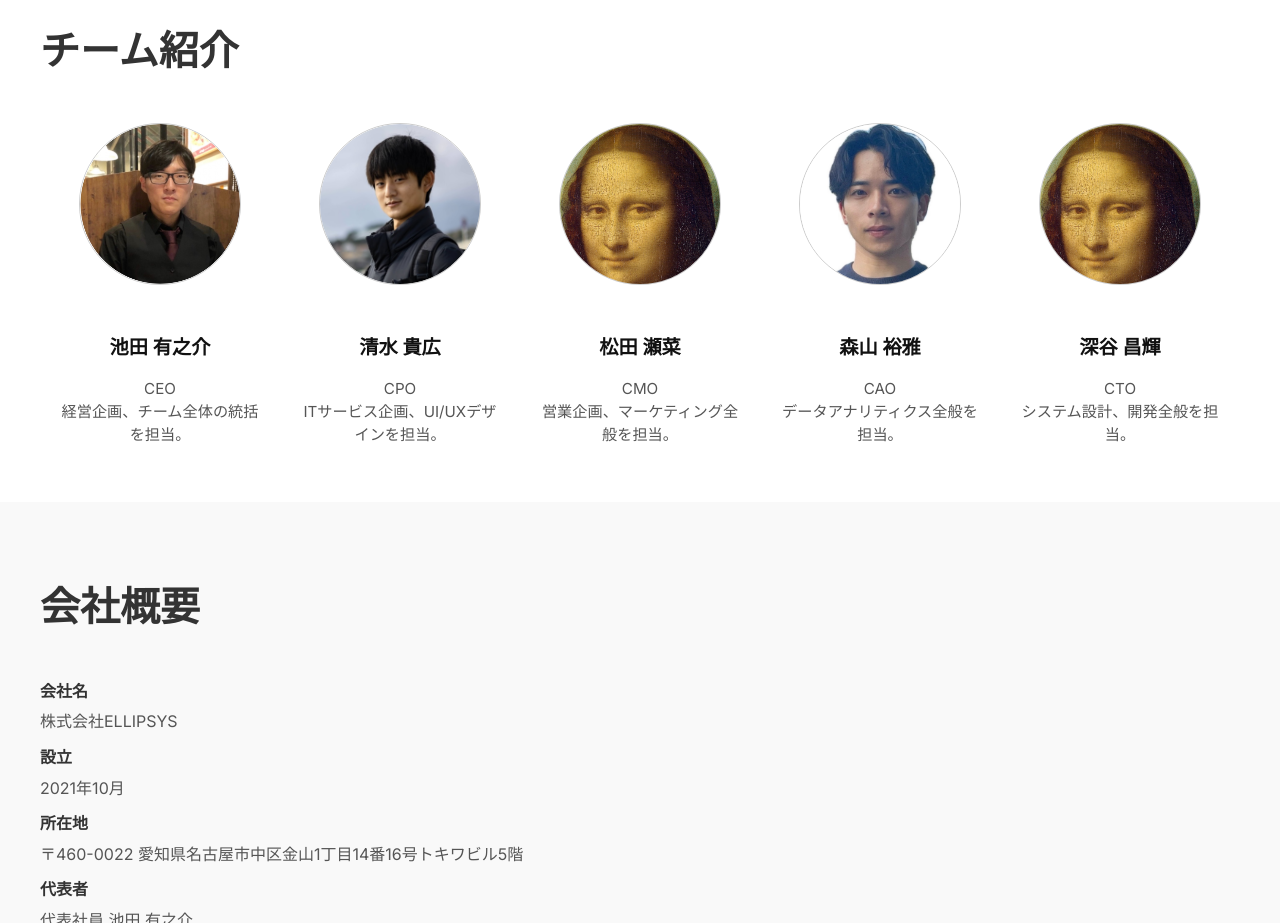
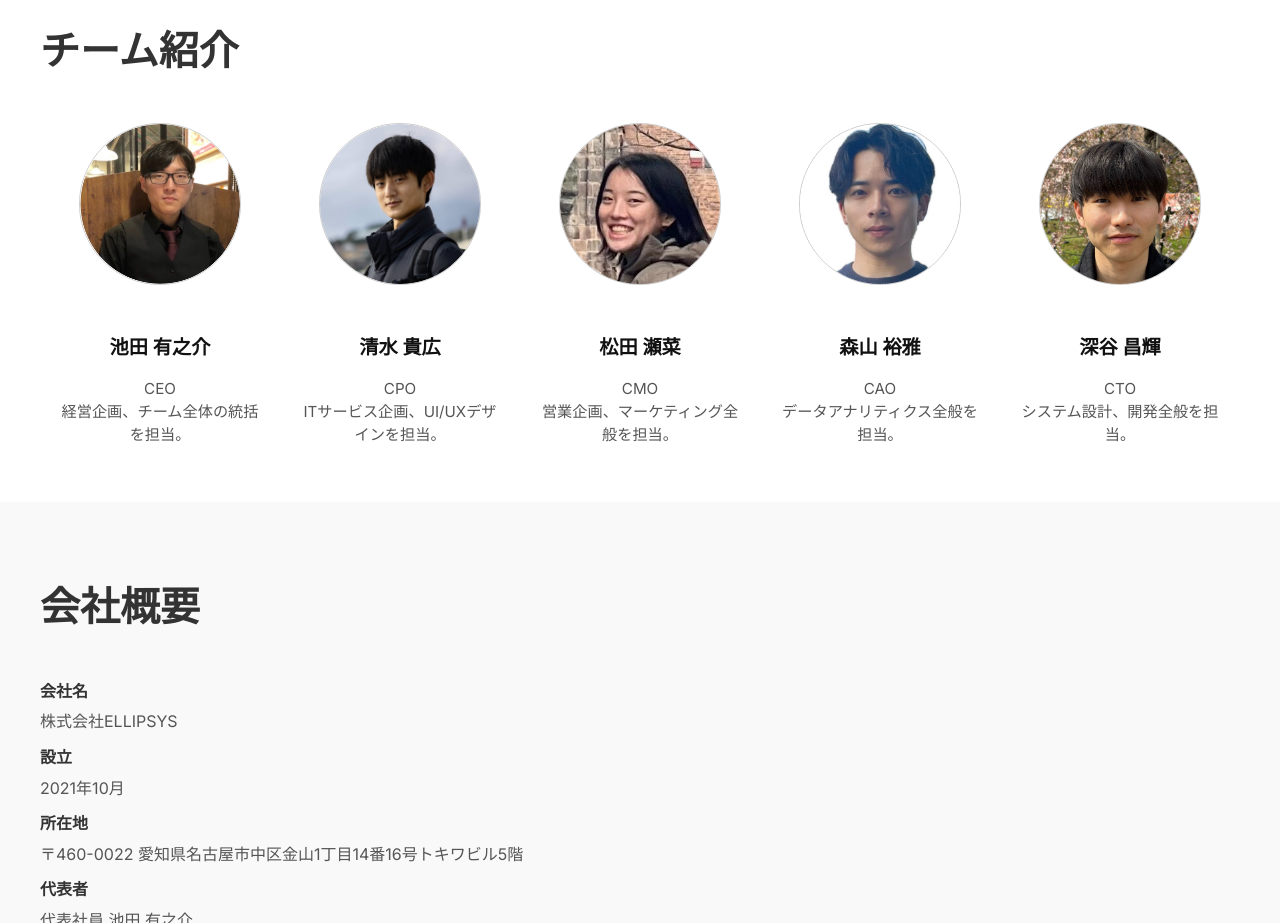
Before and after one commit to Keijikotohab/fy25_website, a plain HTML site: page index.html in a window 1280 px wide. Shown: the part 3500-4423 px from the top of the page. Drawn offline with Linux system fonts and the light colour scheme.

Commit message:
Add files via upload

```diff
--- a/index.html
+++ b/index.html
@@ -141,7 +141,7 @@
         <p>CPO<br>ITサービス企画、UI/UXデザインを担当。</p>
       </div>
       <div class="team-member fade-in">
-        <img src="images/face.jpg" alt="メンバー3">
+        <img src="images/matsuda.jpg" alt="メンバー3">
         <h3>松田 瀬菜</h3>
         <p>CMO<br>営業企画、マーケティング全般を担当。</p>
       </div>
@@ -151,7 +151,7 @@
         <p>CAO<br>データアナリティクス全般を担当。</p>
       </div>
       <div class="team-member fade-in">
-        <img src="images/face.jpg" alt="メンバー5">
+        <img src="images/fukaya.jpg" alt="メンバー5">
         <h3>深谷 昌輝</h3>
         <p>CTO<br>システム設計、開発全般を担当。</p>
       </div>
```
Also changed, not shown: index_en.html (+2 -2 lines), images/fukaya.jpg (added), images/matsuda.jpg (added).
